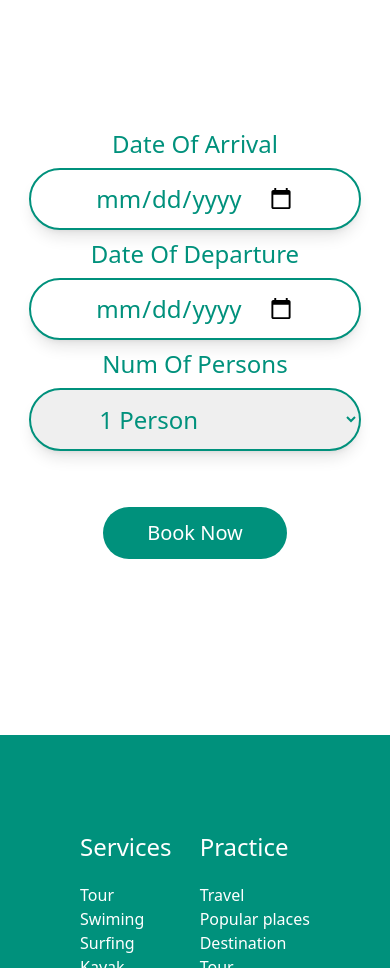
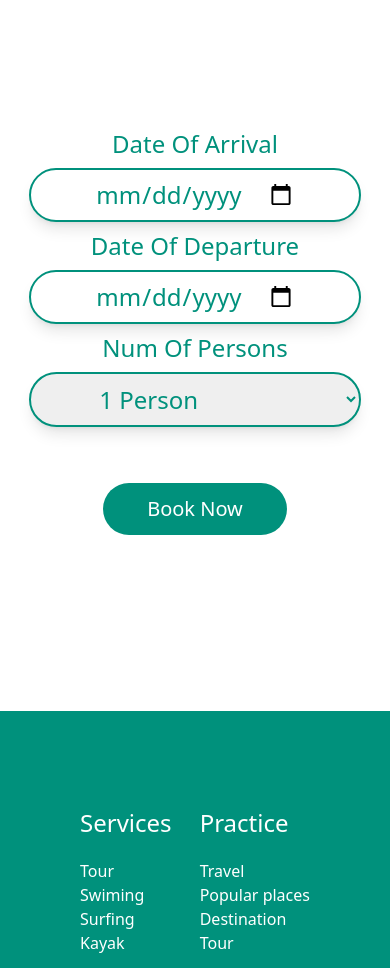
Before and after one commit to Fakhar-imran/Frontic, a website built with Vite: page bookings.html in a window 390 px wide. Shown: the part 900-1868 px from the top of the page. Built offline with nearby package versions, Linux system fonts and the light colour scheme; a web font is replaced by a local one.

Commit message:
Update bookings.html

```diff
--- a/bookings.html
+++ b/bookings.html
@@ -65,22 +65,22 @@
    <section>
    <div class="mid-sec-container py-44">
 
-    <div class="flex lg:flex-row flex-col lg:w-[90%] md:w-[60%] sm:w-[70%] w-[85%] mx-auto justify-around content-center">
+    <div class="flex lg:flex-row flex-col lg:w-[90%] md:w-[60%] w-[85%] mx-auto justify-around content-center">
 
         <div class="first-input-container flex flex-col justify-center">
             <p class="text-center text-[#00917c] p-2 text-2xl">Date Of Arrival</p>
-            <input class="border-2 px-16 md:py-1 py-3 rounded-full border-[#00917c] text-[#00917c] shadow-lg md:text-xl text-2xl" type="date" name="date" id="date">
+            <input class="border-2 px-16 md:py-1 py-2 rounded-full border-[#00917c] text-[#00917c] shadow-lg md:text-xl text-2xl" type="date" name="date" id="date">
         </div>
 
          <div class="second-input-container flex flex-col justify-center">
             <p class="text-center text-[#00917c] p-2 text-2xl">Date Of Departure</p>
-            <input class="border-2 px-16 md:py-1 py-3 rounded-full border-[#00917c] text-[#00917c] shadow-lg md:text-xl text-2xl" type="date" name="date" id="date">
+            <input class="border-2 px-16 md:py-1 py-2 rounded-full border-[#00917c] text-[#00917c] shadow-lg md:text-xl text-2xl" type="date" name="date" id="date">
         </div>
 
 
          <div class="second-input-container flex flex-col justify-center">
             <p class="text-center text-[#00917c] p-2 text-2xl">Num Of Persons</p>
-            <select class="border-2 px-16 md:py-1 py-3 md:text-xl text-2xl rounded-full border-[#00917c] text-[#00917c] shadow-lg" name="num-of-persons" id="name-of-persons">
+            <select class="border-2 px-16 md:py-1 py-2 md:text-xl text-2xl rounded-full border-[#00917c] text-[#00917c] shadow-lg" name="num-of-persons" id="name-of-persons">
                 <option value="1">1 Person</option>
                 <option value="2">2 Person</option>
                 <option value="3">3 Person</option>
```
